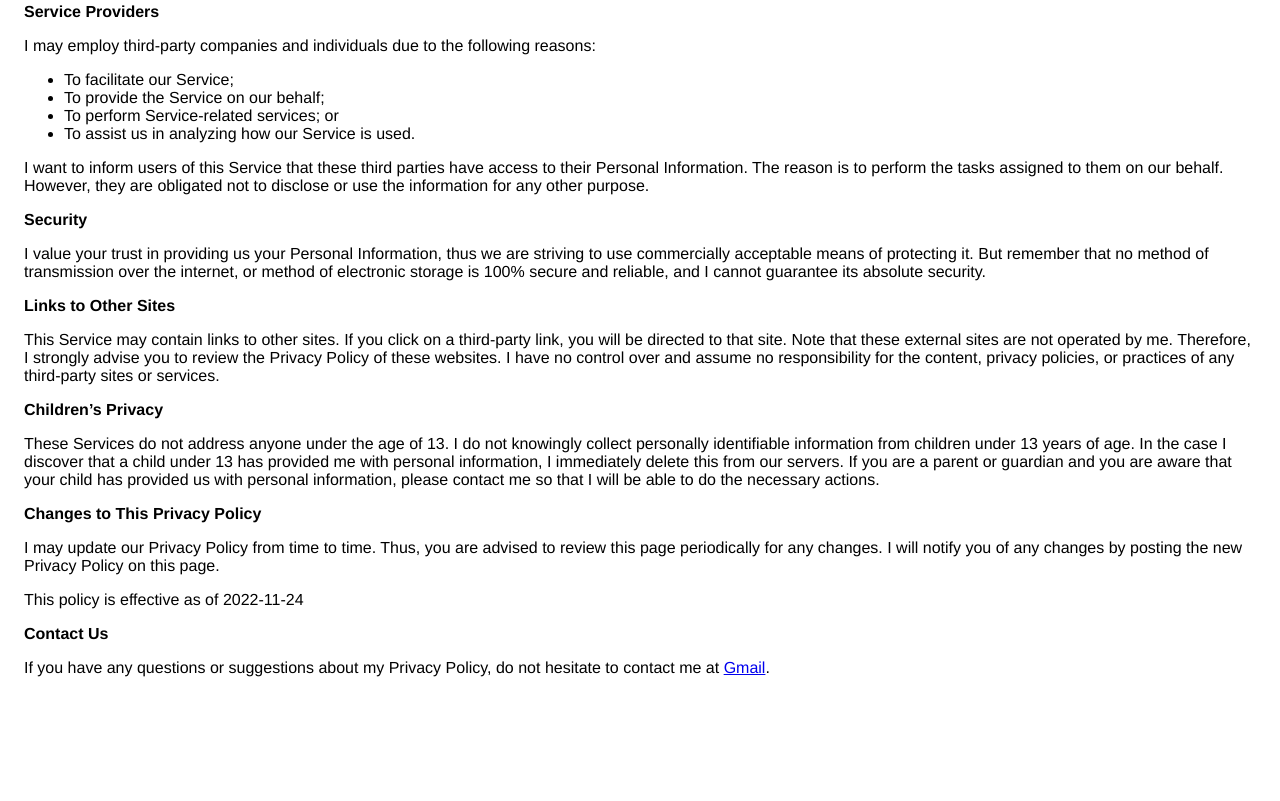
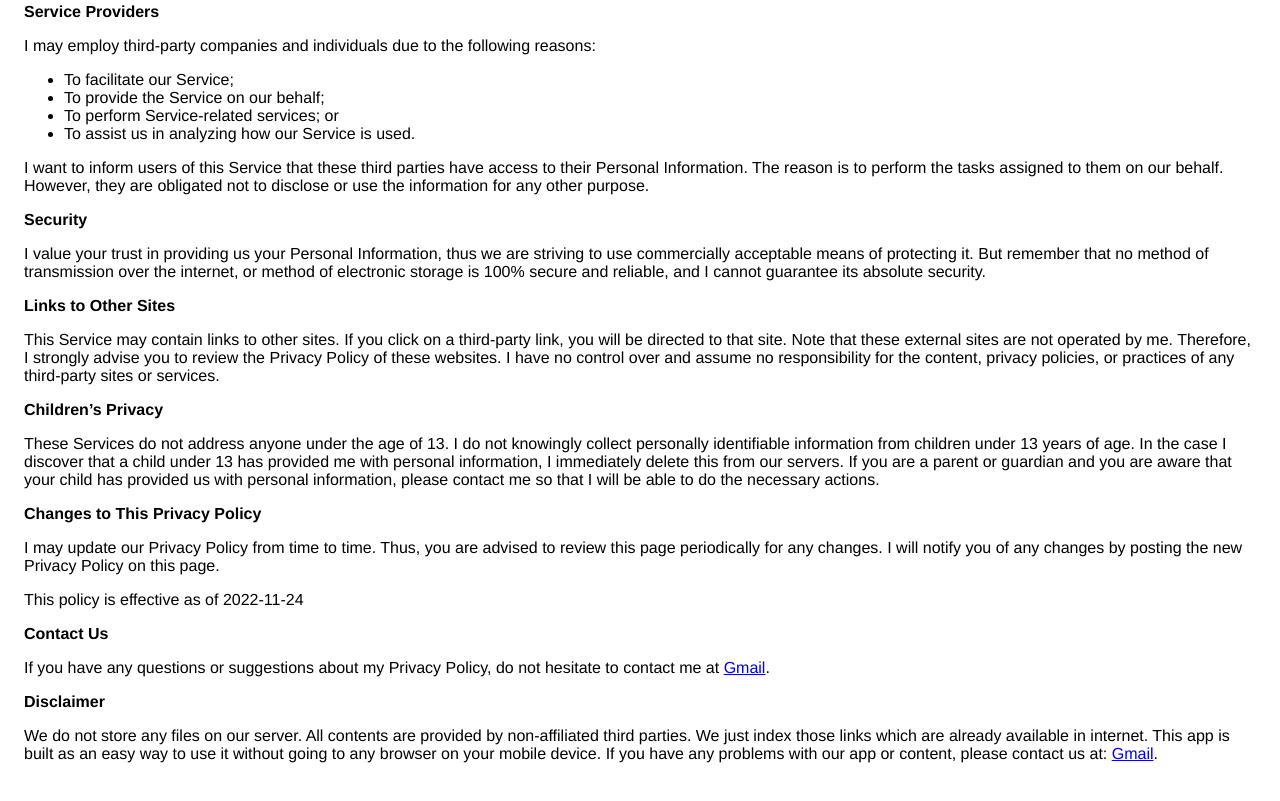
Before and after one commit to NOU-VANNET/NOU-VANNET.github.io, a plain HTML site: page app/merl-lite/privacy-policy.html in a window 1280 px wide. Shown: the part 711-1512 px from the top of the page. Before the commit the page ends 1428 px from the top, so only its background shows below. Drawn offline with Linux system fonts and the light colour scheme.

Commit message:
Update privacy-policy.html

```diff
--- a/app/merl-lite/privacy-policy.html
+++ b/app/merl-lite/privacy-policy.html
@@ -104,6 +104,15 @@
                 </p> <p>This policy is effective as of 2022-11-24</p> <p><strong>Contact Us</strong></p> <p>
                   If you have any questions or suggestions about my
                   Privacy Policy, do not hesitate to contact me at <a href="mailto:merlmovie.nv@gmail.com">Gmail</a>.
-                </p>
+        </p>
+
+      <p><strong>Disclaimer</strong></p>
+        <p>
+                  We do not store any files on our server. All contents are provided by non-affiliated third parties.
+      We just index those links which are already available in internet.
+      This app is built as an easy way to use it without going to any browser on your mobile device.
+      If you have any problems with our app or content, please contact us at: <a href="mailto:merlmovie.nv@gmail.com">Gmail</a>.
+        </p>
+
           </body>
     </html>
```
